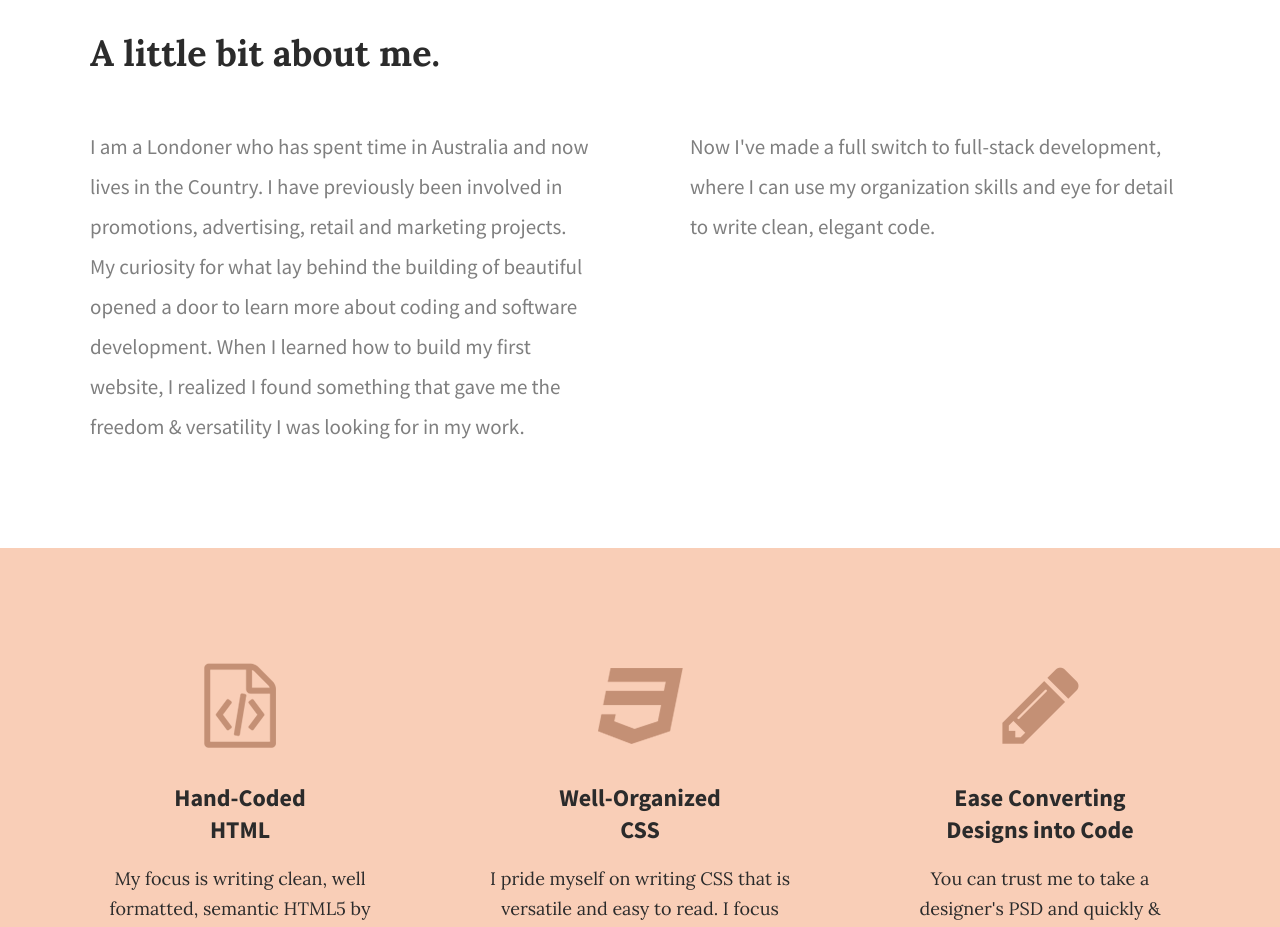
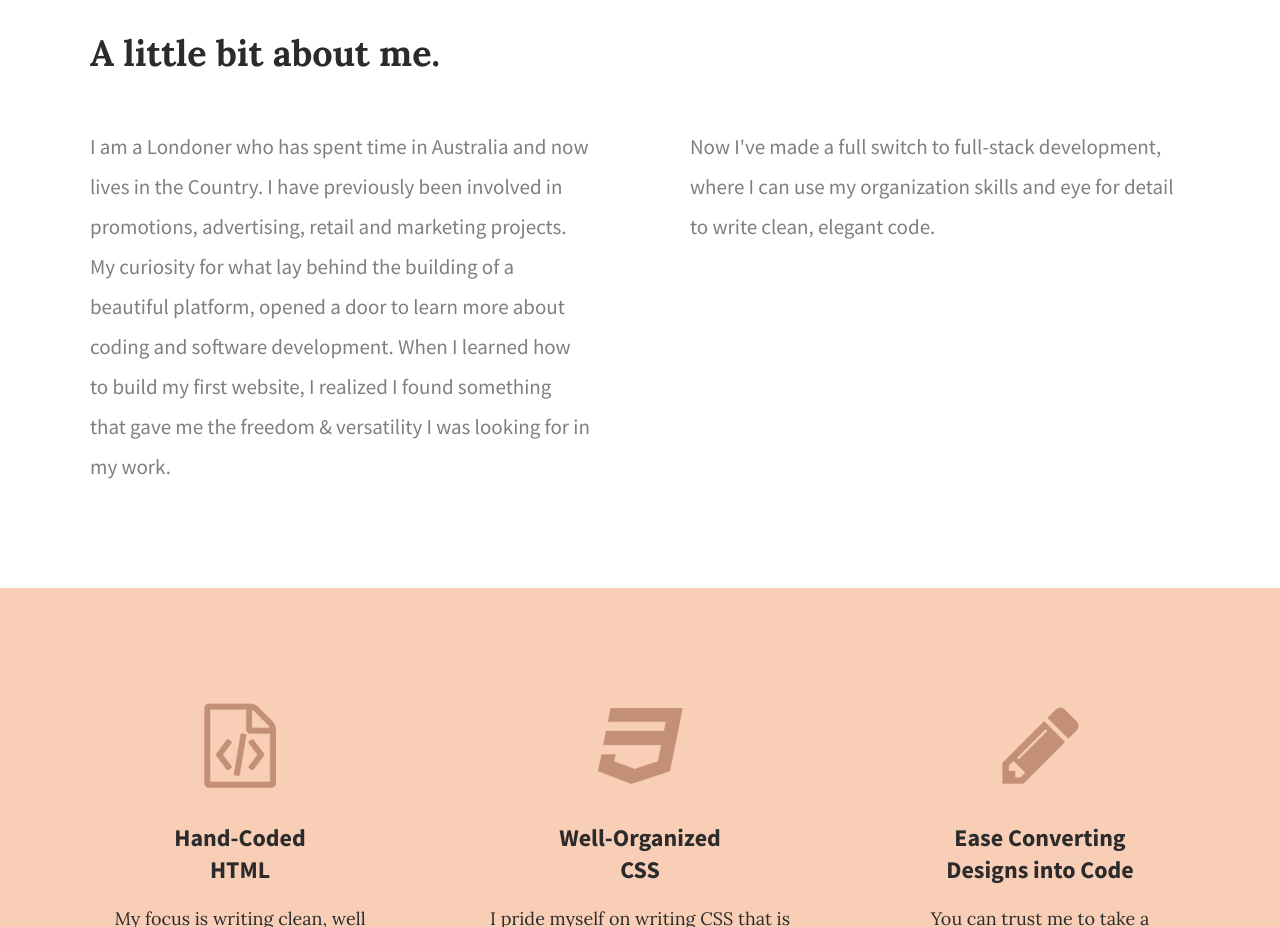
Before and after one commit to SOliv1/SOliv1-profile-frontEnd-1, a plain HTML site: page index.html in a window 1280 px wide. Shown: the part 880-1807 px from the top of the page. Drawn offline with Linux system fonts and the light colour scheme.

Commit message:
Update index.html

```diff
--- a/index.html
+++ b/index.html
@@ -36,7 +36,7 @@
                 <h2>A little bit about me.</h2>
                 <div class="half-width">
                     <p>I am a Londoner who has spent time in Australia and now lives in the Country. I have previously been involved
-                    in promotions, advertising, retail and marketing projects.  My curiosity for what lay behind the building of beautiful opened a door to learn more about coding and software development.
+                    in promotions, advertising, retail and marketing projects.  My curiosity for what lay behind the building of a beautiful platform, opened a door to learn more about coding and software development.
                     When I learned how to build my first website, I realized I found something that gave me the freedom &amp; versatility I was looking
                     for in my work.
                 </div>
```
